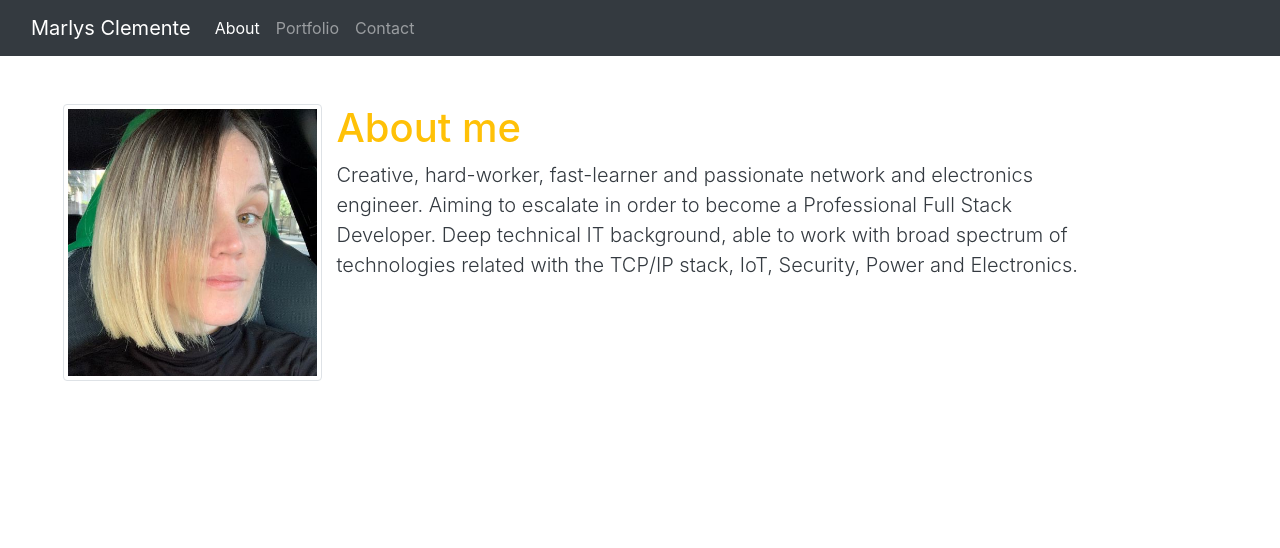
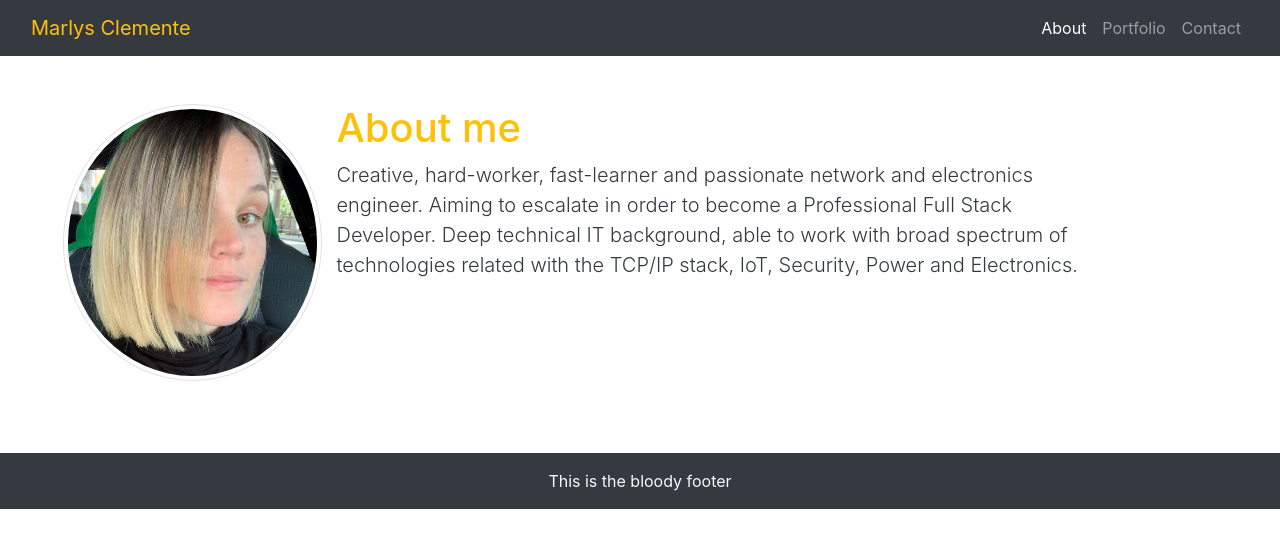
Before and after one commit to marlysco/React-Portfolio, a React (Create React App) app: page / in a window 1280 px wide. Shown: the top 548 px of the page. Built offline with nearby package versions, Linux system fonts and the light colour scheme.

Commit message:
Adding the footer

```diff
--- a/src/App.js
+++ b/src/App.js
@@ -4,11 +4,11 @@ import './App.css';
 import Header from './components/Header';
 import About from './components/About';
 import Portfolio from './components/Portfolio';
+import Footer from './components/Footer'
 
 
 export default function App() {
   return(
-
     <Router>
         <div>
             <Header/>
--- a/src/components/About.js
+++ b/src/components/About.js
@@ -1,26 +1,28 @@
 import React from 'react';
 import mco from '../assets/mco.jpg';
-
+import Footer from '../components/Footer'
 
 function About() {
  return (
-    <main className={"container-fluid secondary"}>
-
+     <div>
+     <main className={"container-fluid"}>
         <div className={"row col-12 p-4 p-md-5 mb-4 text-dark rounded"}>
           <div className={"col-3"}>
-              <img alt= "Marlys Clemente" className={"img-fluid rounded img-thumbnail"} src={mco} width="370" height="370"/>
+              <img alt= "Marlys Clemente" className={"img-fluid rounded-circle img-thumbnail"} src={mco} width="370" height="370"/>
           </div>
           <div className={"col-10 col-md-8 px-0"}>
-            <h1 className={"bd-dark display-8 fst-italic text-warning"}>About me</h1>
-            <p className={"my-8 lead text-dark"}>
+            <h1 className={"display-8 fst-italic text-warning"}>About me</h1>
+            <p className={"my-8 lead text-dark fw-bold"}>
                 Creative, hard-worker, fast-learner and passionate network and electronics engineer.
                 Aiming to escalate in order to become a Professional Full Stack Developer.
                 Deep technical IT background, able to work with broad spectrum of technologies related with the TCP/IP stack, IoT, Security, Power and Electronics.
             </p>
           </div>
         </div>
+       </main>
+       <Footer/>
+     </div>
 
-    </main>
  )
 }
 
--- a/src/components/Footer.js
+++ b/src/components/Footer.js
@@ -0,0 +1,9 @@
+import React from "react";
+
+export default function Footer() {
+    return (
+  <div className={"footer bg-dark py-3 mt-auto text-light text-center"}>
+    This is the bloody footer
+  </div>
+    )
+}
--- a/src/components/Header.js
+++ b/src/components/Header.js
@@ -1,13 +1,14 @@
 import React from 'react';
 import { useLocation, Link} from "react-router-dom"
+
 
 function Header() {
 const location = useLocation();
 return (
 <nav className={"navbar navbar-expand-lg navbar-dark bg-dark"}>
   <div className={"container-fluid"}>
-    <div className={"navbar-brand"}>Marlys Clemente</div>
-    <div className={"collapse navbar-collapse"} id={"navbarNavAltMarkup"}>
+    <div className={"navbar-brand text-warning fs-1"}>Marlys Clemente</div>
+    <div className={"collapse navbar-collapse justify-content-end"}>
       <div className={"navbar-nav"}>
         <Link className={location.pathname === '/' ? "nav-link active" : "nav-link"} to="/about">About</Link>
         <Link className={location.pathname === '/portfolio'? "nav-link active" : "nav-link"} to="/portfolio">Portfolio</Link>
```
